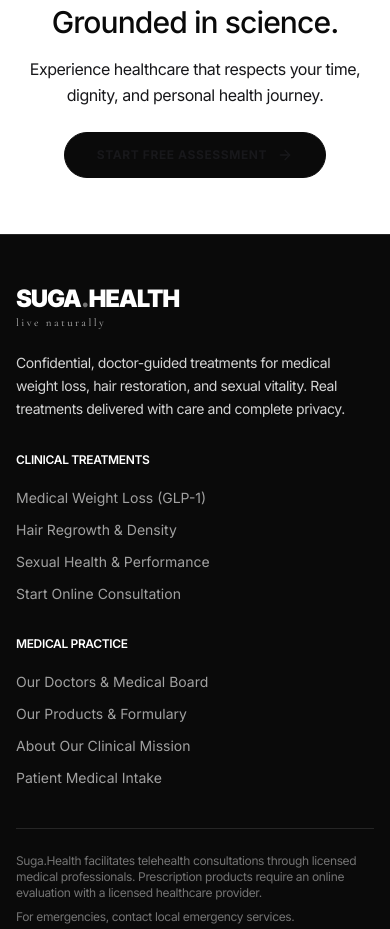
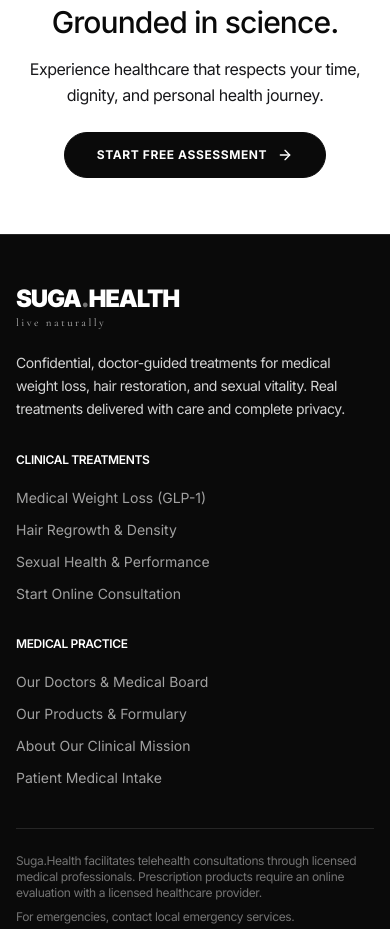
Before and after one commit to anbupravin77-cloud/suga_health_V1, a Next.js app: page /about in a window 390 px wide. Shown: the part 3704-4633 px from the top of the page. Built offline with nearby package versions, Linux system fonts and the light colour scheme; no server answers.

Commit message:
fix: enforce readable CTA text on mobile

```diff
--- a/src/app/globals.css
+++ b/src/app/globals.css
@@ -488,3 +488,20 @@
 @media (prefers-reduced-motion: reduce) {
   .legacy-public .animate-marquee { animation: none; }
 }
+
+
+/* Explicit CTA contrast: mobile browsers must not inherit an action's text color. */
+.legacy-public a.bg-neutral-950,
+.legacy-public a.bg-black,
+.legacy-public .legacy-action-dark,
+.legacy-public button.bg-neutral-950,
+.legacy-public button.bg-black {
+  color: #ffffff !important;
+  -webkit-text-fill-color: #ffffff;
+}
+.legacy-public a.bg-white,
+.legacy-public .legacy-action-light,
+.legacy-public button.bg-white {
+  color: #0a0a0a !important;
+  -webkit-text-fill-color: #0a0a0a;
+}
```
